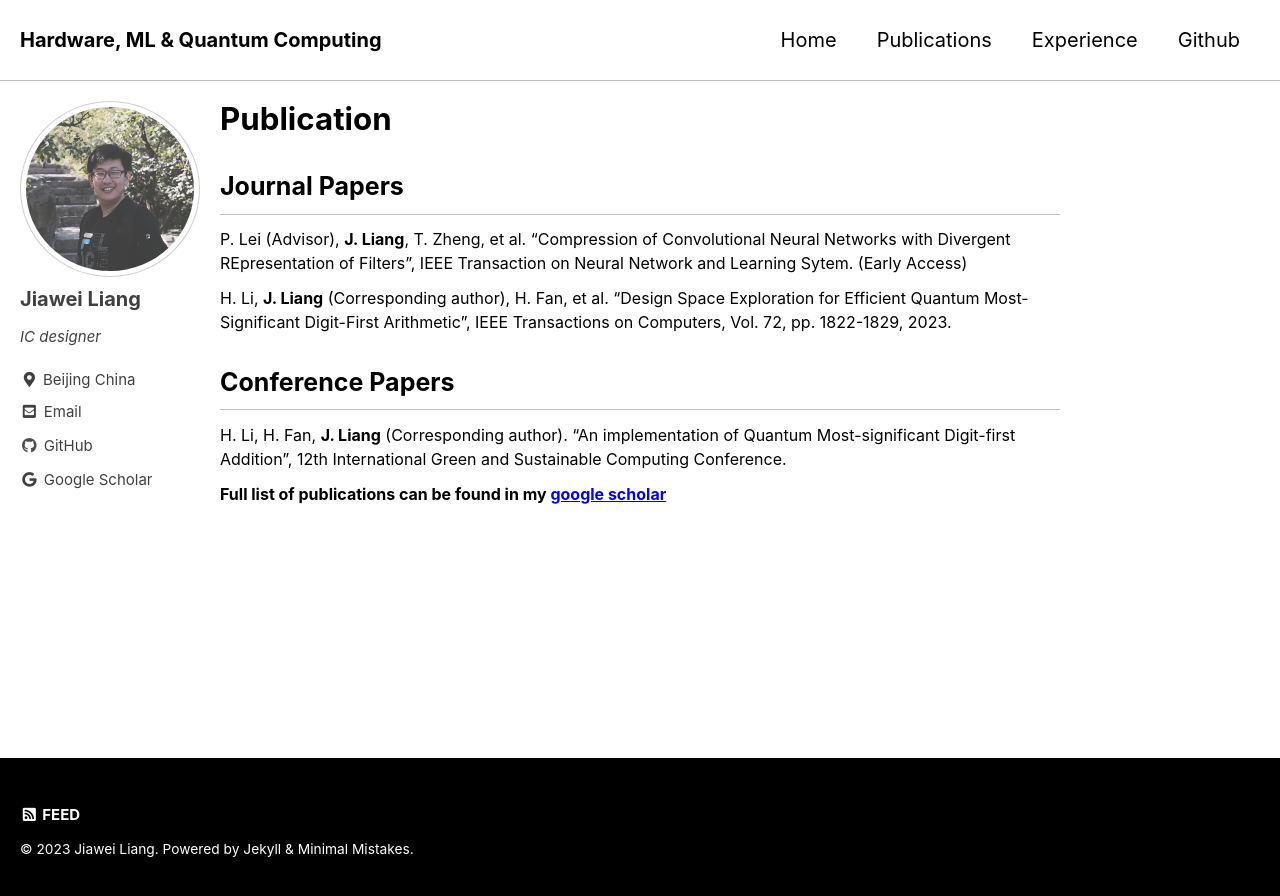
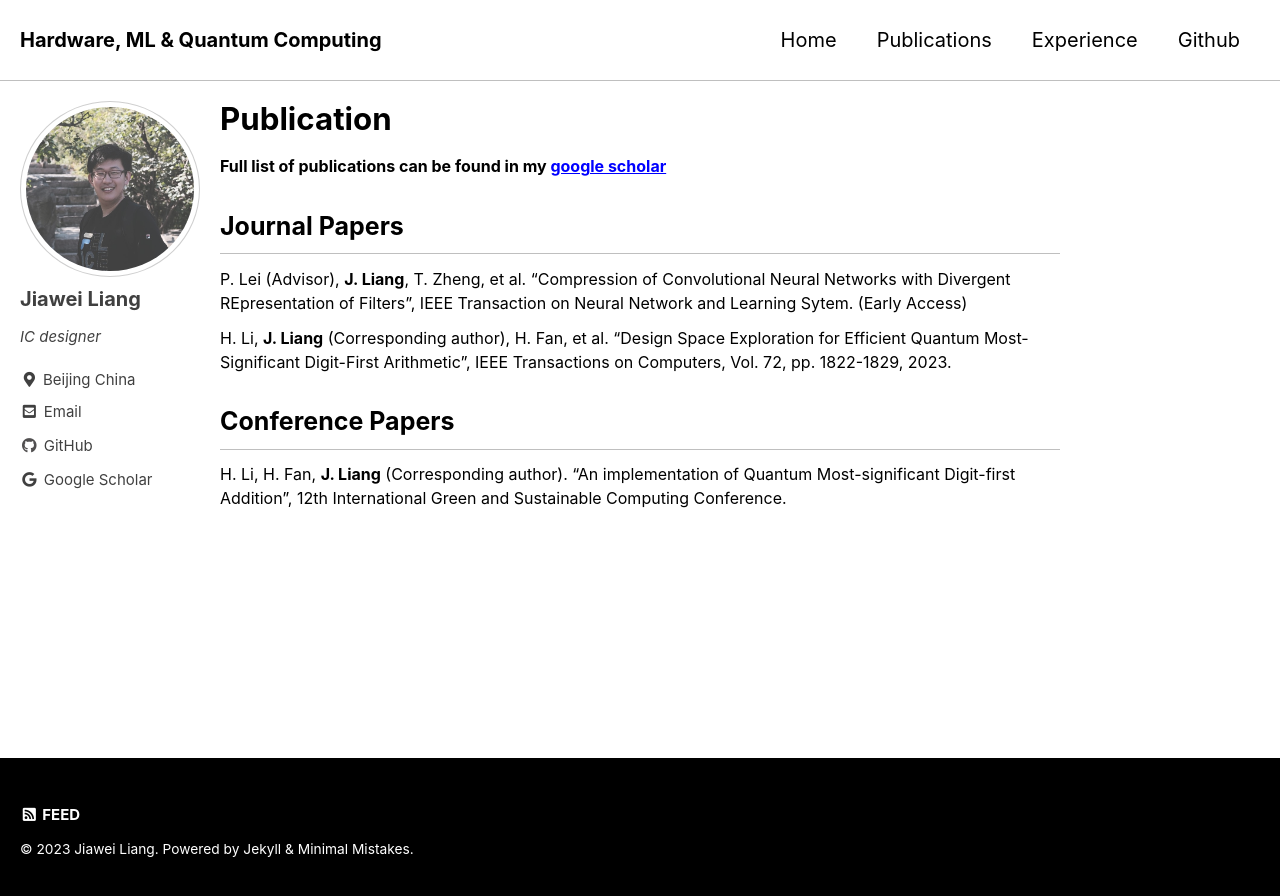
Before and after one commit to MasLiang/MasLiang.github.io, a Jekyll site: the page built from _pages/pub.md, in a window 1280 px wide. Shown: the top 896 px of the page. Built offline with Jekyll 4.4.1, drawn with Linux system fonts in a browser that asks for light colours; cached includes are drawn as plain includes; some of the changed lines change nothing that is shown.

Commit message:
change some details

```diff
--- a/_pages/pub.md
+++ b/_pages/pub.md
@@ -5,6 +5,8 @@ author_profile: true
 ---
 
 # Publication
+
+**Full list of publications can be found in my [google scholar](https://scholar.google.cz/citations?user=2pbOVBcAAAAJ&hl=zh-CN&oi=ao)**
 
 ## Journal Papers
 
@@ -15,5 +17,3 @@ H. Li, **J. Liang** (Corresponding author), H. Fan, et al. "Design Space Explora
 ## Conference Papers
 
 H. Li, H. Fan, **J. Liang** (Corresponding author). "An implementation of Quantum Most-significant Digit-first Addition", 12th International Green and Sustainable Computing Conference.
-
-**Full list of publications can be found in my [google scholar](https://scholar.google.cz/citations?user=2pbOVBcAAAAJ&hl=zh-CN&oi=ao)**
```
